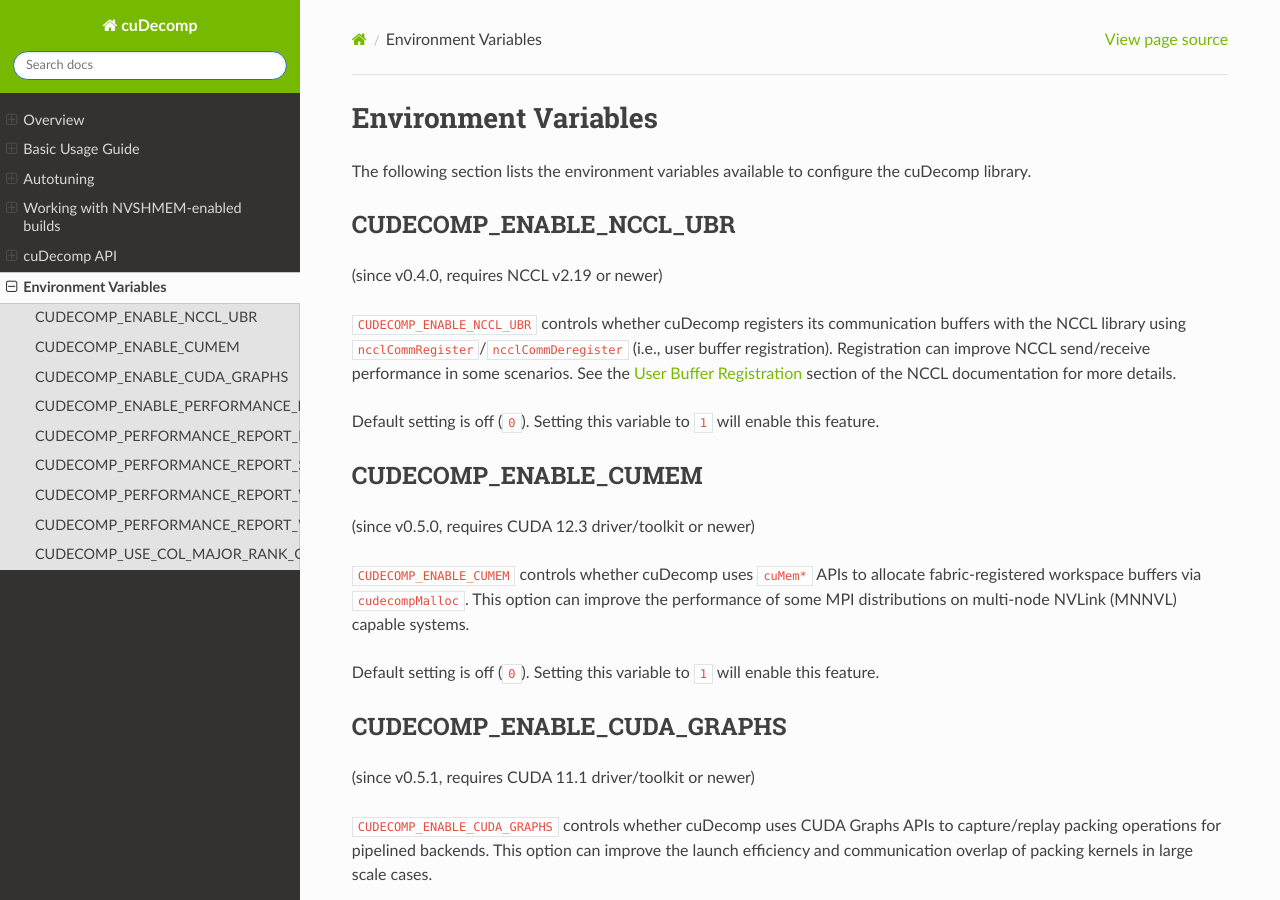
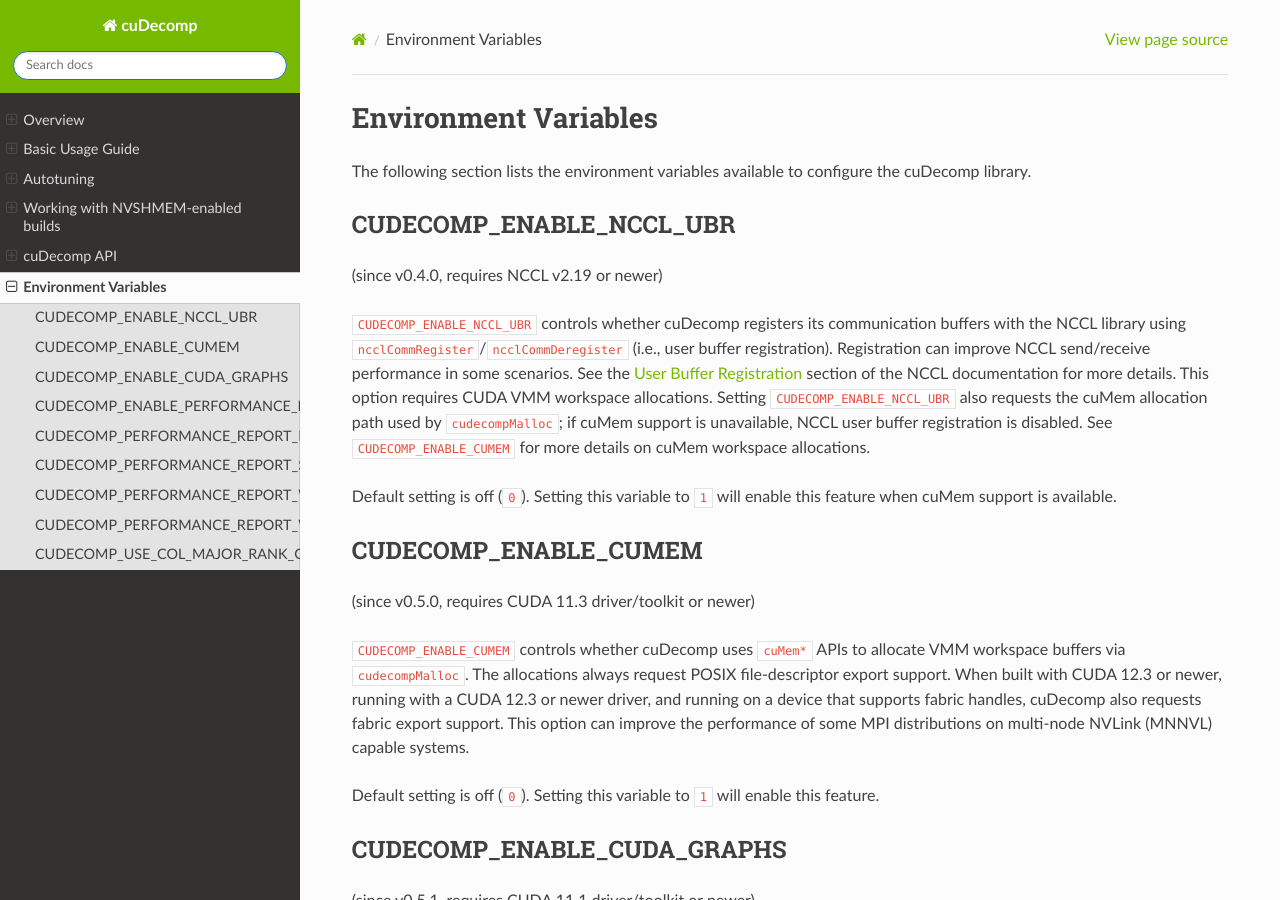
Before and after one commit to NVIDIA/cuDecomp, a Sphinx documentation site: the page built from docs/env_vars.rst, in a window 1280 px wide and 900 px high. Built offline with Sphinx 7.4.7 and the Read the Docs theme 3.1.0, drawn with Linux system fonts in a browser that asks for light colours.

Commit message:
Improve NCCL UBR support. Extend cuMem/VMM allocation feature to platforms without fabric allocation support. (#152)
* Improve NCCL UBR support. Extend cuMem/VMM allocation feature to platforms
without fabric allocation support.

Signed-off-by: romerojosh <joshr@nvidia.com>

* Harden cuMem capability and autotune fallback checks

Signed-off-by: romerojosh <joshr@nvidia.com>

---------

Signed-off-by: romerojosh <joshr@nvidia.com>

```diff
--- a/docs/env_vars.rst
+++ b/docs/env_vars.rst
@@ -12,15 +12,18 @@
 :code:`CUDECOMP_ENABLE_NCCL_UBR` controls whether cuDecomp registers its communication buffers with the NCCL library using :code:`ncclCommRegister`/:code:`ncclCommDeregister` (i.e., user buffer registration).
 Registration can improve NCCL send/receive performance in some scenarios. See the `User Buffer Registration <https://docs.nvidia.com/deeplearning/nccl/user-guide/docs/usage/bufferreg.html>`_
 section of the NCCL documentation for more details.
+This option requires CUDA VMM workspace allocations. Setting :code:`CUDECOMP_ENABLE_NCCL_UBR` also requests the cuMem allocation path used by :code:`cudecompMalloc`; if cuMem support is unavailable, NCCL user buffer registration is disabled. See :code:`CUDECOMP_ENABLE_CUMEM` for more details on cuMem workspace allocations.
 
-Default setting is off (:code:`0`). Setting this variable to :code:`1` will enable this feature.
+Default setting is off (:code:`0`). Setting this variable to :code:`1` will enable this feature when cuMem support is available.
 
 CUDECOMP_ENABLE_CUMEM
 ------------------------
-(since v0.5.0, requires CUDA 12.3 driver/toolkit or newer)
+(since v0.5.0, requires CUDA 11.3 driver/toolkit or newer)
 
-:code:`CUDECOMP_ENABLE_CUMEM` controls whether cuDecomp uses :code:`cuMem*` APIs to allocate fabric-registered workspace buffers via :code:`cudecompMalloc`. This option can improve the performance of
-some MPI distributions on multi-node NVLink (MNNVL) capable systems.
+:code:`CUDECOMP_ENABLE_CUMEM` controls whether cuDecomp uses :code:`cuMem*` APIs to allocate VMM workspace buffers via :code:`cudecompMalloc`.
+The allocations always request POSIX file-descriptor export support.
+When built with CUDA 12.3 or newer, running with a CUDA 12.3 or newer driver, and running on a device that supports fabric handles, cuDecomp also requests fabric export support.
+This option can improve the performance of some MPI distributions on multi-node NVLink (MNNVL) capable systems.
 
 Default setting is off (:code:`0`). Setting this variable to :code:`1` will enable this feature.
 
```
Also changed, not shown: 4 other files.
